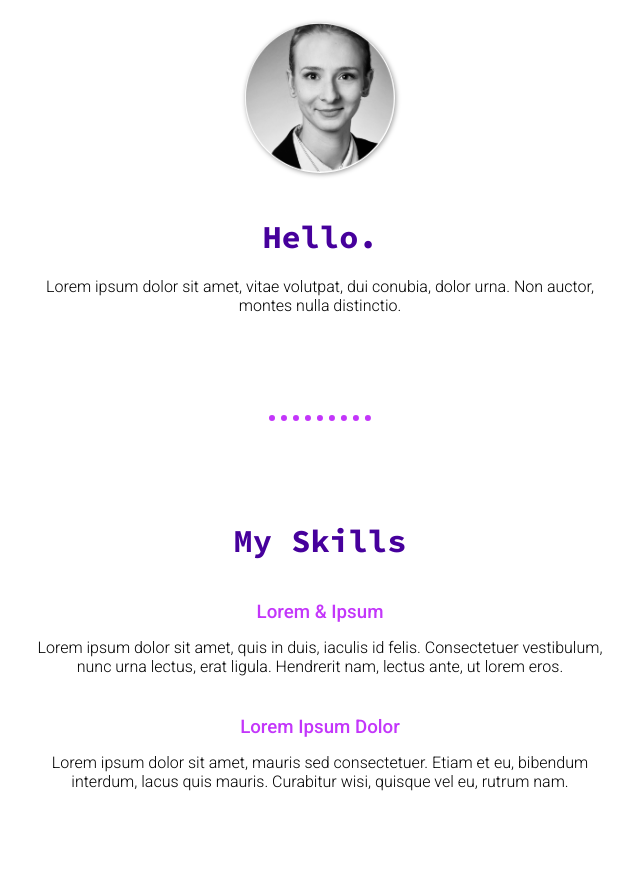
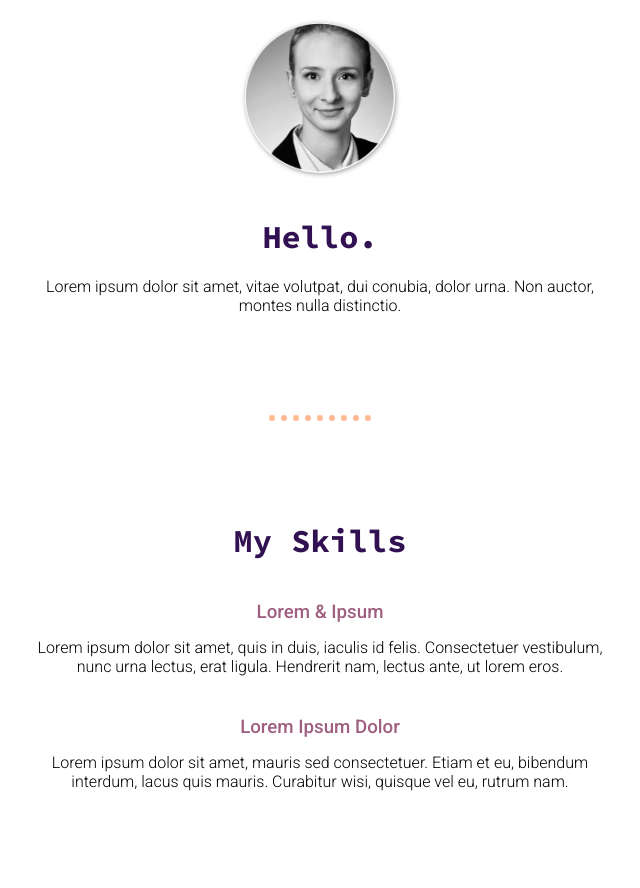
Before and after one commit to sernili/mountain-site, a plain HTML site: page index.html in a window 1280 px wide. Shown: the part 767-1655 px from the top of the page, without its empty margins (320-960 px from the left). Drawn offline with Linux system fonts and the light colour scheme; a script that the page names is missing.

Commit message:
adjust colors

```diff
--- a/css/style.css
+++ b/css/style.css
@@ -1,13 +1,14 @@
 @import url('https://fonts.googleapis.com/css2?family=Gochi+Hand&family=Roboto:wght@100;300;400;500;700;900&family=Source+Code+Pro:wght@200;300;400;500;700;900&display=swap');
 
 :root {
-    --darker-color: #46009c;
-    --medium-color: #c336fa;
-    --lighter-color: #e2cdfd;
+    --darker-color: #321152;
+    --darker-color-variation: #563179;
+    --medium-color: #9f5f80;
+    --lighter-color: #ffe8f4;
     --black: #0f0f0f;
     --white: #ffffff;
-    --highlight-color: #ffd700;
-    --hover-color: #c7a901;
+    --highlight-color-1: #ffba93;
+    --highlight-color-2: #ff8e71;
 
     --white-shadow: 1px 1px 5px rgba(255, 255, 255, .4);
     --black-shadow: 1px 1px 5px rgba(0, 0, 0, .4);
@@ -53,7 +54,7 @@ a:hover {
 
 hr {
     border-style: none;
-    border-bottom: 6px dotted var(--medium-color);
+    border-bottom: 6px dotted var(--highlight-color-1);
     width: 10%;
     margin: 100px auto;
 }
@@ -197,7 +198,7 @@ section {
 
 
 .btn {
-    background: linear-gradient(90deg, var(--darker-color), var(--medium-color));
+    background: linear-gradient(-90deg, var(--medium-color), var(--darker-color));
     color: var(--white);
     box-shadow: var(--black-shadow);
     text-decoration: none;
@@ -210,7 +211,6 @@ section {
 
 .btn:hover {
     opacity: .9;
-    background: linear-gradient(-90deg, var(--darker-color), var(--darker-color));
     display: inline-block;
     transform: scale(.99);
 }
```
